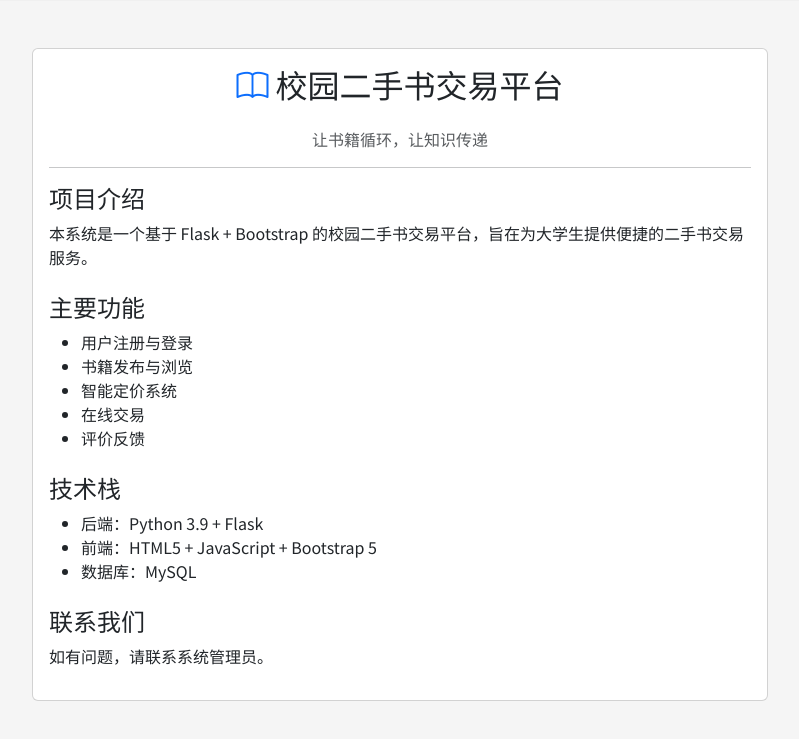
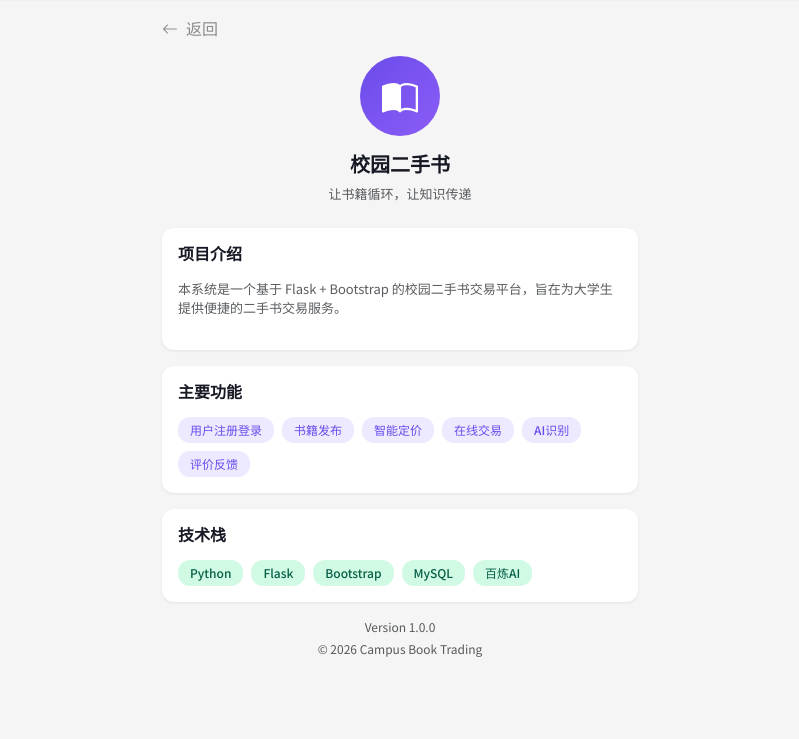
Before and after one commit to Qi-Cao/campus-book-trading, a Flask app: page /about in a window 1280 px wide. Shown: the part 61-800 px from the top of the page, without its empty margins (240-1039 px from the left). Run offline with Flask 3, Linux system fonts and the light colour scheme.

Commit message:
编辑页、关于页改为抖音风格

```diff
--- a/app/templates/about.html
+++ b/app/templates/about.html
@@ -3,42 +3,65 @@
 {% block title %}关于 - 校园二手书交易平台{% endblock %}
 
 {% block content %}
-<div class="container my-5">
-    <div class="row">
-        <div class="col-md-8 mx-auto">
-            <div class="card">
-                <div class="card-body">
-                    <h2 class="text-center mb-4">
-                        <i class="bi bi-book text-primary"></i> 校园二手书交易平台
-                    </h2>
-                    <p class="text-center text-muted">让书籍循环，让知识传递</p>
+<div class="container py-3" style="max-width: 500px;">
+    <!-- 返回 -->
+    <a href="{{ url_for('main.index') }}" class="text-decoration-none d-flex align-items-center mb-3" style="color: #8a8b8c;">
+        <i class="bi bi-arrow-left me-2"></i>返回
+    </a>
 
-                    <hr>
+    <!-- Logo -->
+    <div class="text-center mb-4">
+        <div class="rounded-circle d-inline-flex align-items-center justify-content-center"
+             style="width: 80px; height: 80px; background: linear-gradient(135deg, #6b4ceb, #8b5cf6);">
+            <i class="bi bi-book-half text-white" style="font-size: 36px;"></i>
+        </div>
+        <h5 class="mt-3 fw-bold">校园二手书</h5>
+        <p class="text-muted" style="font-size: 13px;">让书籍循环，让知识传递</p>
+    </div>
 
-                    <h4>项目介绍</h4>
-                    <p>本系统是一个基于 Flask + Bootstrap 的校园二手书交易平台，旨在为大学生提供便捷的二手书交易服务。</p>
+    <!-- 项目介绍 -->
+    <div class="card-tiktok mb-3">
+        <div class="card-body-tiktok">
+            <h6 class="fw-bold mb-3">项目介绍</h6>
+            <p class="text-muted" style="font-size: 13px;">
+                本系统是一个基于 Flask + Bootstrap 的校园二手书交易平台，旨在为大学生提供便捷的二手书交易服务。
+            </p>
+        </div>
+    </div>
 
-                    <h4 class="mt-4">主要功能</h4>
-                    <ul>
-                        <li>用户注册与登录</li>
-                        <li>书籍发布与浏览</li>
-                        <li>智能定价系统</li>
-                        <li>在线交易</li>
-                        <li>评价反馈</li>
-                    </ul>
-
-                    <h4 class="mt-4">技术栈</h4>
-                    <ul>
-                        <li>后端：Python 3.9 + Flask</li>
-                        <li>前端：HTML5 + JavaScript + Bootstrap 5</li>
-                        <li>数据库：MySQL</li>
-                    </ul>
-
-                    <h4 class="mt-4">联系我们</h4>
-                    <p>如有问题，请联系系统管理员。</p>
-                </div>
+    <!-- 主要功能 -->
+    <div class="card-tiktok mb-3">
+        <div class="card-body-tiktok">
+            <h6 class="fw-bold mb-3">主要功能</h6>
+            <div class="d-flex flex-wrap gap-2">
+                <span class="badge-tiktok" style="background: #ede9fe; color: #6b4ceb;">用户注册登录</span>
+                <span class="badge-tiktok" style="background: #ede9fe; color: #6b4ceb;">书籍发布</span>
+                <span class="badge-tiktok" style="background: #ede9fe; color: #6b4ceb;">智能定价</span>
+                <span class="badge-tiktok" style="background: #ede9fe; color: #6b4ceb;">在线交易</span>
+                <span class="badge-tiktok" style="background: #ede9fe; color: #6b4ceb;">AI识别</span>
+                <span class="badge-tiktok" style="background: #ede9fe; color: #6b4ceb;">评价反馈</span>
             </div>
         </div>
     </div>
+
+    <!-- 技术栈 -->
+    <div class="card-tiktok mb-3">
+        <div class="card-body-tiktok">
+            <h6 class="fw-bold mb-3">技术栈</h6>
+            <div class="d-flex flex-wrap gap-2">
+                <span class="badge-tiktok" style="background: #d1fae5; color: #065f46;">Python</span>
+                <span class="badge-tiktok" style="background: #d1fae5; color: #065f46;">Flask</span>
+                <span class="badge-tiktok" style="background: #d1fae5; color: #065f46;">Bootstrap</span>
+                <span class="badge-tiktok" style="background: #d1fae5; color: #065f46;">MySQL</span>
+                <span class="badge-tiktok" style="background: #d1fae5; color: #065f46;">百炼AI</span>
+            </div>
+        </div>
+    </div>
+
+    <!-- 版本信息 -->
+    <div class="text-center text-muted" style="font-size: 12px;">
+        <p class="mb-1">Version 1.0.0</p>
+        <p class="mb-0">© 2026 Campus Book Trading</p>
+    </div>
 </div>
 {% endblock %}
```
Also changed, not shown: app/templates/books/edit.html (+46 -48 lines).
